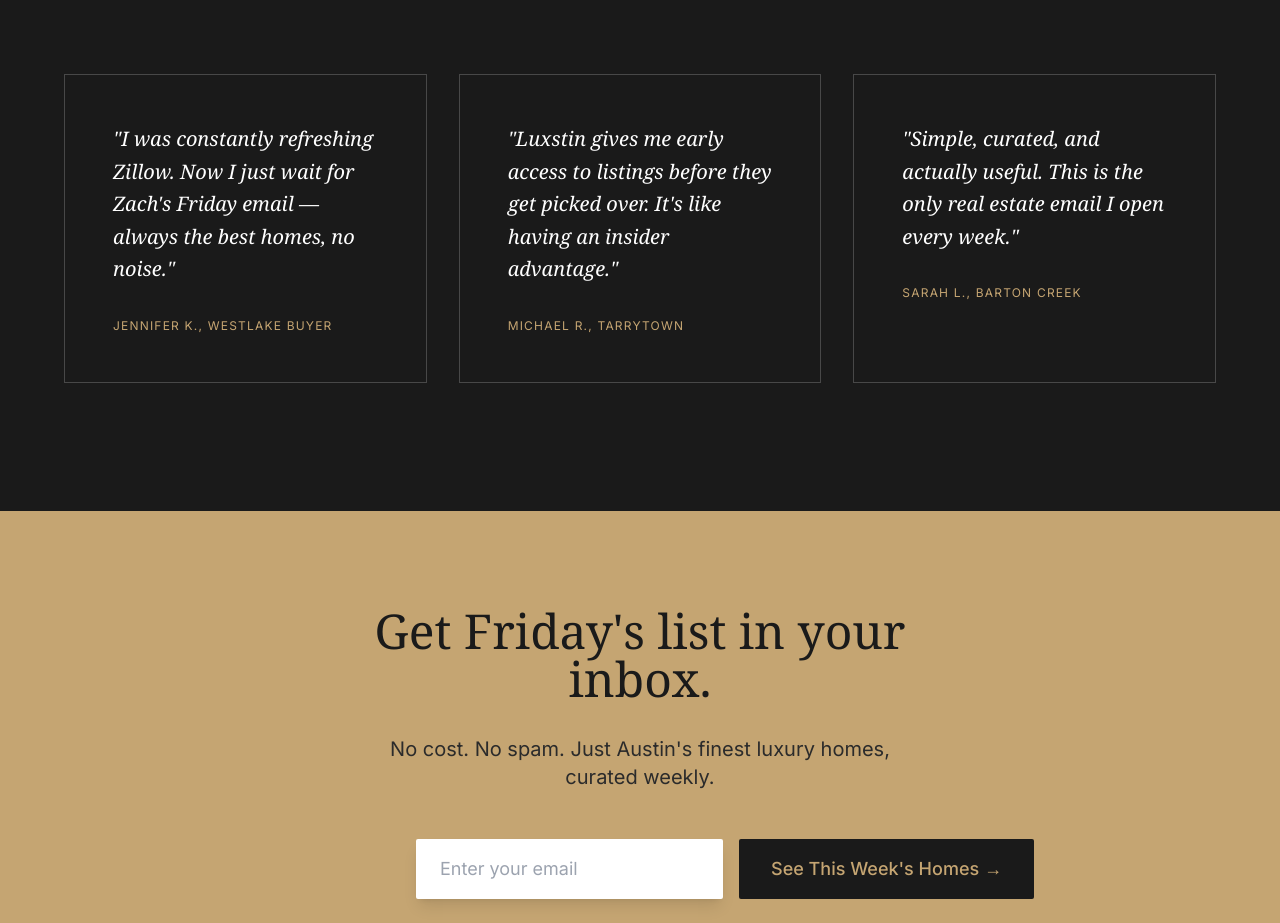
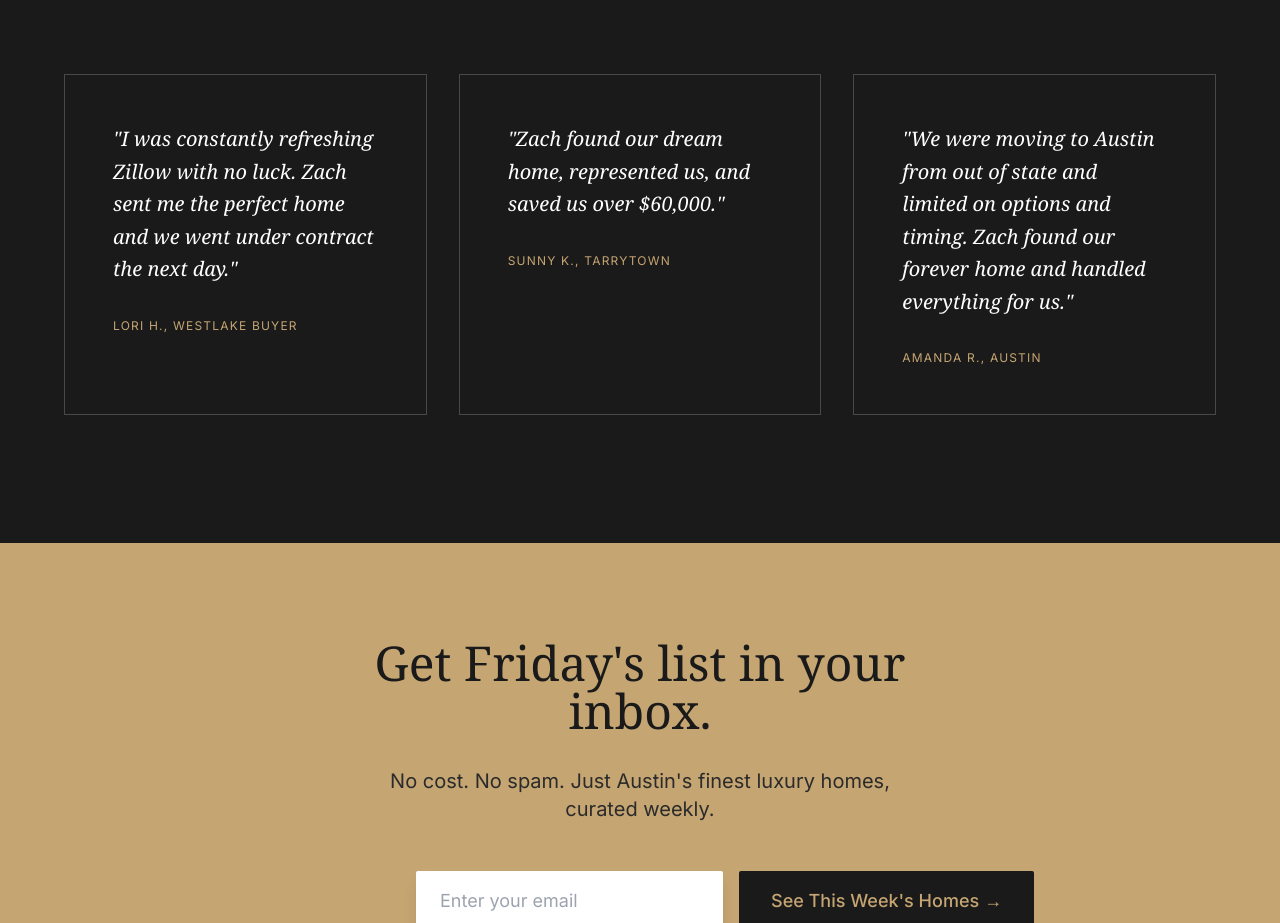
Before and after one commit to luxstin/landing-page, a React (Vite) app: page / in a window 1280 px wide. Shown: the part 1580-2503 px from the top of the page. Built offline with nearby package versions, Linux system fonts and the light colour scheme; no server answers; a web font is replaced by a local one.

Commit message:
Update Testimonials.tsx

```diff
--- a/src/components/Testimonials.tsx
+++ b/src/components/Testimonials.tsx
@@ -1,15 +1,15 @@
 const testimonials = [
   {
-    quote: "I was constantly refreshing Zillow. Now I just wait for Zach's Friday email — always the best homes, no noise.",
-    author: "JENNIFER K., WESTLAKE BUYER"
+    quote: "I was constantly refreshing Zillow with no luck. Zach sent me the perfect home and we went under contract the next day.",
+    author: "LORI H., WESTLAKE BUYER"
   },
   {
-    quote: "Luxstin gives me early access to listings before they get picked over. It's like having an insider advantage.",
-    author: "MICHAEL R., TARRYTOWN"
+    quote: "Zach found our dream home, represented us, and saved us over $60,000.",
+    author: "SUNNY K., TARRYTOWN"
   },
   {
-    quote: "Simple, curated, and actually useful. This is the only real estate email I open every week.",
-    author: "SARAH L., BARTON CREEK"
+    quote: "We were moving to Austin from out of state and limited on options and timing. Zach found our forever home and handled everything for us.",
+    author: "AMANDA R., AUSTIN"
   }
 ];
 
```
